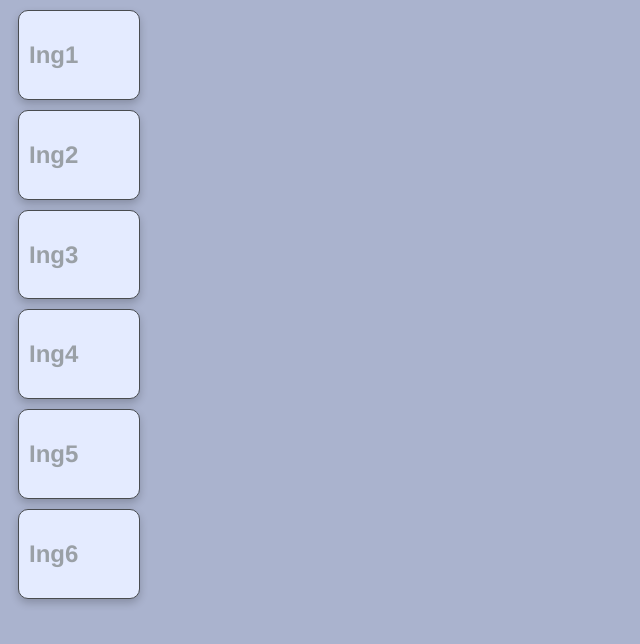
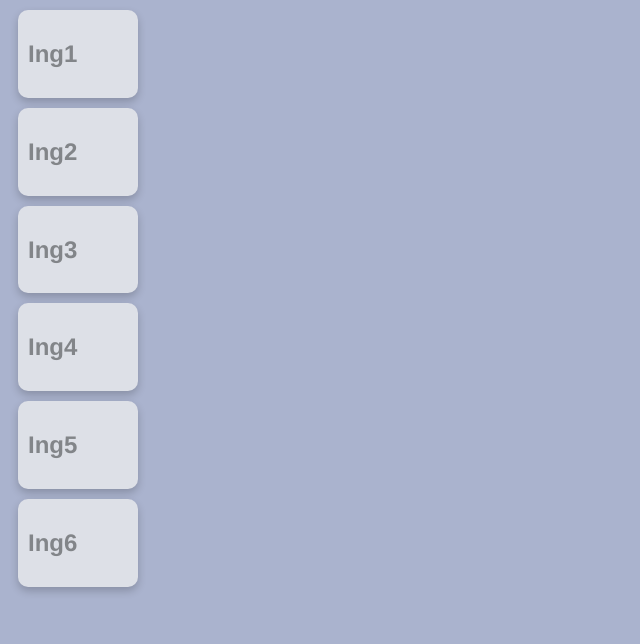
Before and after one commit to cogilabs/Cocktails, a Vue app: page / in a window 1280 px wide. Shown: the top 644 px of the page, without its empty margins (0-640 px from the left). Built offline with nearby package versions, Linux system fonts and the light colour scheme.

Commit message:
You can now select ingredients

```diff
--- a/src/App.vue
+++ b/src/App.vue
@@ -1,7 +1,12 @@
 <template>
     <cocktail-comp
       v-for="x in ings"
-      v-bind:ing-name="x"/>
+      :key="x.name"
+      :ing-name="x.name"
+      :ing-bg="x.ingBg"
+      :is-selected="x.selected"
+      @toggle-selected="receiveEmit"
+    />
 </template>
 
 <script>
@@ -37,7 +42,21 @@
             }
           }
         }
-        this.ings = ingList;
+        for (const i in ingList) {
+          const newIng = {name: ingList[i], isSelected: false, ingBg: "#dde0e7"};
+          this.ings.push(newIng);
+        }
+      },
+      receiveEmit(ingId) {
+        let foundIng = this.ings.find(
+          ing => ing.name === ingId
+        );
+        foundIng.selected = !foundIng.selected;
+        if (foundIng.selected) {
+          foundIng.ingBg = "#edf2ff"
+        } else {
+          foundIng.ingBg = "#dde0e7"
+        }
       }
     }
   }
@@ -50,12 +69,10 @@
     font-family: Helvetica, Arial, sans-serif;
   }
   .ing {
-    border: solid #494c50 1px;
-    color: #9aa0a6;
+    color: #828589;
     width: 100px;
     padding: 10px;
     margin-top: 10px;
-    background-color: #e4ebff;
     box-shadow: 0 4px 8px 0 rgba(0,0,0,0.2);
     border-radius: 10px;
     margin: 10px;
--- a/src/components/CocktailComp.vue
+++ b/src/components/CocktailComp.vue
@@ -1,11 +1,21 @@
 <template>
-  <div class="ing">
+  <div v-bind:style="{ backgroundColor: ingBg }" @click="toggleSelected" class="ing">
     <h2>{{ ingName }}</h2>
   </div>
 </template>
 
 <script>
 export default {
-  props: ['ingName']
-}
+    data() {
+      return {
+        ingBg: "#e4ebff"
+      };
+    },
+  props: ['ingName','isSelected','ingBg'],
+  methods: {
+    toggleSelected() {
+      this.$emit('toggle-selected', this.ingName);
+    }
+  }
+};
 </script>
```
